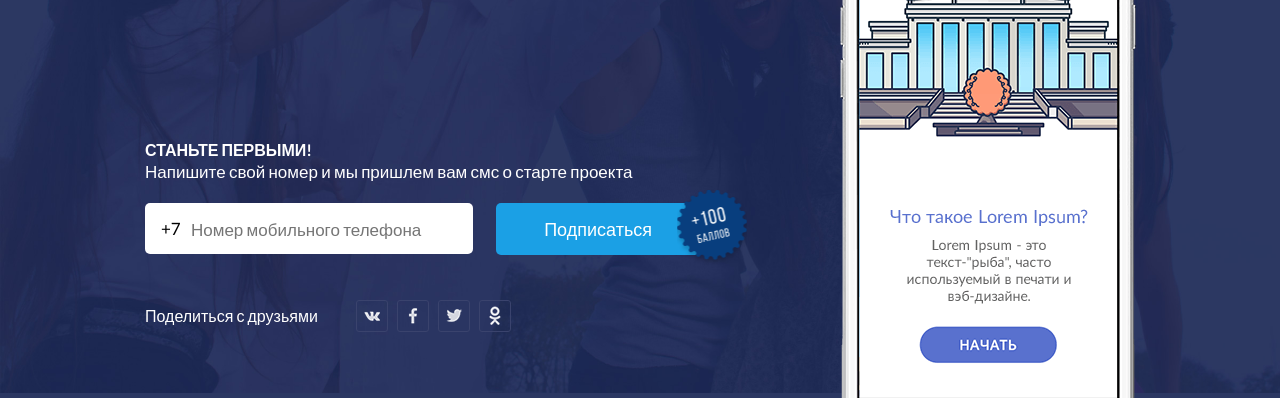
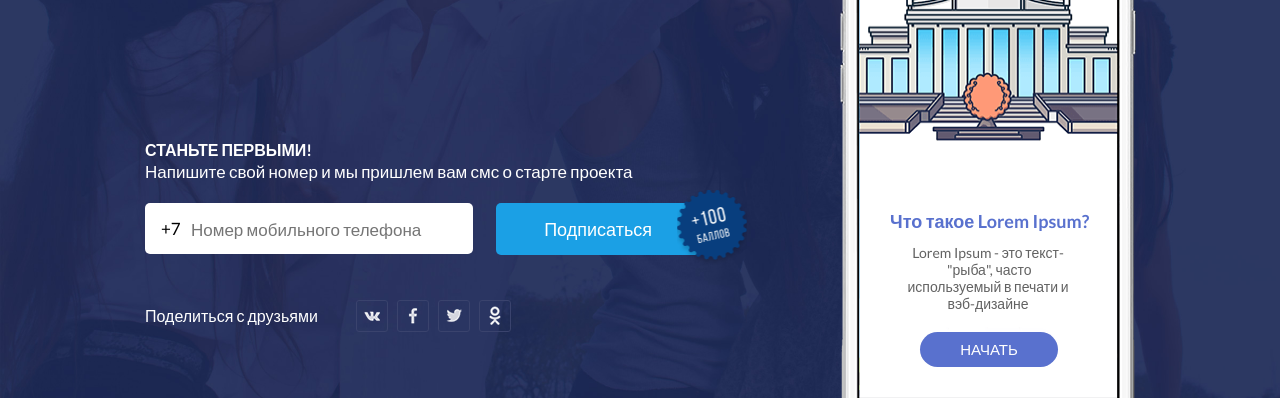
Before and after one commit to VladaBelopolskaya/Altarix, a website: page source/index.html in a window 1280 px wide. Shown: the part 402-800 px from the top of the page. Drawn offline with nearby package versions, Linux system fonts and the light colour scheme; files that its build step writes are made by us from their sources.

Commit message:
Активная кнопка на телефоне

```diff
--- a/source/index.html
+++ b/source/index.html
@@ -29,7 +29,12 @@
         <input class="page-main__input" placeholder="Номер мобильного телефона">
         <button class="page-main__button" type="submit">Подписаться</button>
       </form>
-      <img class="page-main__img" src="img/phone.png" alt="telephone">
+      <div class="page-main__telephone">
+        <img class="page-main__telephone-img" src="img/telephone.png" alt="telephone">
+        <h3 class="page-main__telephone-title">Что такое Lorem Ipsum?</h3>
+        <p class="page-main__telephone-description">Lorem Ipsum - это текст-&nbsp;"рыба", часто используемый в печати и вэб-дизайне</p>
+        <button class="page-main__telephone-button" type="button">Начать</button>
+      </div>
     </main>
 
     <footer class="page-footer">
--- a/source/sass/blocks/page-footer.scss
+++ b/source/sass/blocks/page-footer.scss
@@ -9,6 +9,7 @@
   line-height: 16px;
 
   margin-top: 45px;
+  margin-bottom: 45px;
 }
 
 .page-footer__description {
--- a/source/sass/blocks/page-main.scss
+++ b/source/sass/blocks/page-main.scss
@@ -119,12 +119,79 @@
   }
 }
 
-.page-main__img {
+.page-main__telephone {
   position: fixed;
   bottom: 0;
   left: 50%;
   margin-left: 200px;
 
+  font-family: "Lato", "Arial", sans-serif;
+  font-weight: 400;
+
   width: 296px;
   height: 534px;
 }
+
+.page-main__telephone-img {
+  position: relative;
+  width: 296px;
+  height: 534px;
+}
+
+.page-main__telephone-title {
+  margin: 0;
+  padding: 0;
+  width: 200px;
+
+  position: relative;
+  top: -190px;
+  left: 50px;
+
+  font-size: 18px;
+  color: #5971ce;
+}
+
+.page-main__telephone-description {
+  margin: 0;
+  padding: 0;
+  width: 180px;
+
+  text-align: center;
+
+  position: relative;
+  top: -178px;
+  left: 58px;
+
+  font-size: 14px;
+  line-height: 17px;
+  color: #626262;
+}
+
+.page-main__telephone-button {
+  cursor: pointer;
+  margin: 0;
+  padding: 0;
+  padding-top: 10px;
+  padding-bottom: 10px;
+  border-radius: 20px;
+  border: none;
+  width: 138px;
+  background-color: #5971ce;
+
+  text-align: center;
+
+  position: relative;
+  top: -158px;
+  left: 80px;
+
+  font-size: 15px;
+  line-height: 15px;
+  color: #ffffff;
+  text-transform: uppercase;
+
+  &:hover,
+  &:focus,
+  &:active {
+    background-color: #198ac5;
+  }
+}
```
Also changed, not shown: build/css/style.css, build/css/style.min.css, build/img/telephone.png (added), build/index.html, source/img/telephone.png (added).
